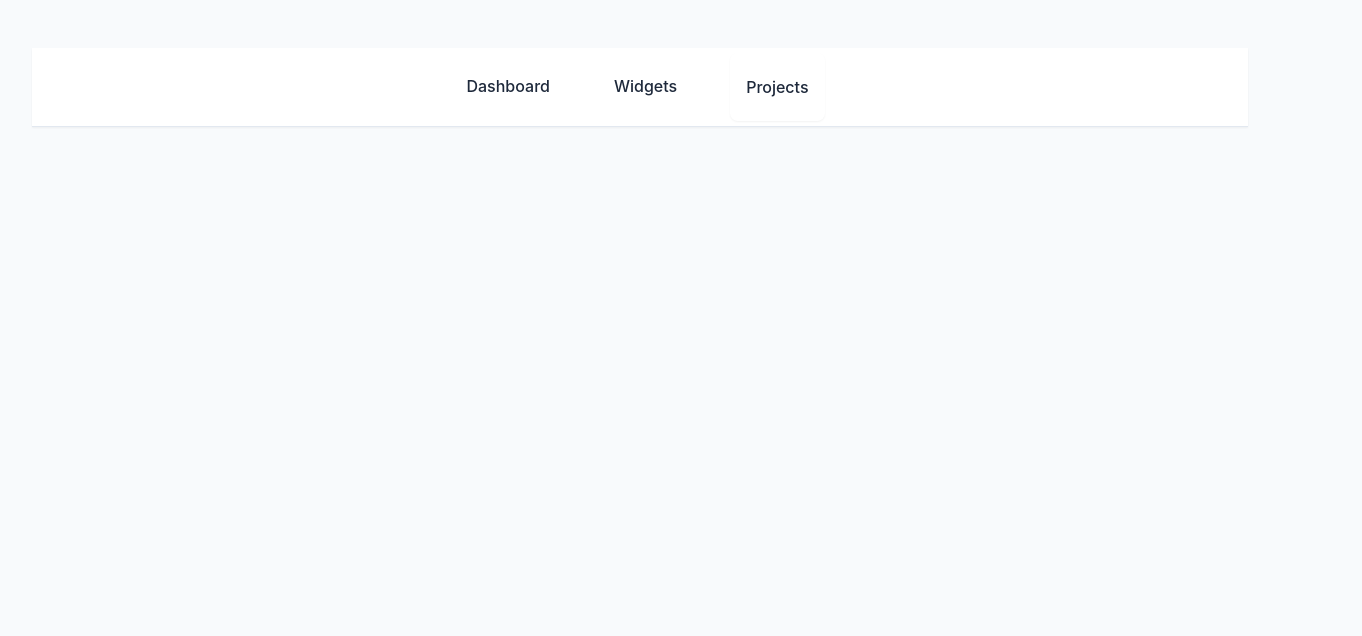
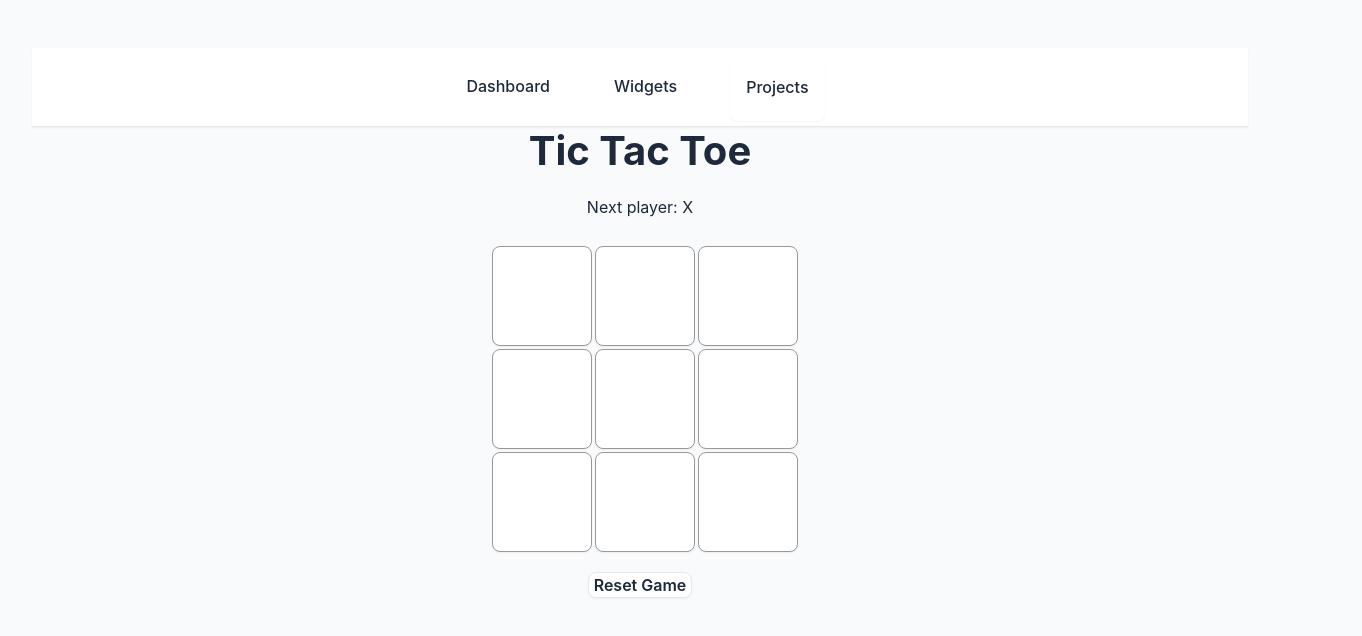
Before and after one commit to j-dio/fcc-react, a React (Vite) app: page /tic-tac-toe in a window 1280 px wide. Shown: the top 636 px of the page, 1362 px wide, since content can reach past the window. Built offline with nearby package versions, Linux system fonts and the light colour scheme.

Commit message:
Tic Tac Toe

```diff
--- a/src/App.jsx
+++ b/src/App.jsx
@@ -13,6 +13,7 @@ import { EventRSVPForm } from "./lessons/05-projects/EventRSVP";
 import { ShoppingList } from "./lessons/05-projects/ShoppingList";
 import ReactDevToolsSample from "./lessons/06-react-strats-&-debugging/ReactDevToolsSample";
 import { CurrencyConverter } from "./lessons/05-projects/CurrencyConverter";
+import { TicTacToe } from "./lessons/05-projects/TicTacToe";
 
 function App() {
   return (
@@ -30,6 +31,7 @@ function App() {
         <Route path="/shopping-list" element={<ShoppingList />} />
         <Route path="/react-dev-tools" element={<ReactDevToolsSample />} />
         <Route path="/currency-converter" element={<CurrencyConverter />} />
+        <Route path="/tic-tac-toe" element={<TicTacToe />} />
       </Routes>
     </>
   );
--- a/src/components/navbar.jsx
+++ b/src/components/navbar.jsx
@@ -43,6 +43,9 @@ export const Navbar = () => {
             <li>
               <Link to="/currency-converter">Currency Converter</Link>
             </li>
+            <li>
+              <Link to="/tic-tac-toe">Tic Tac Toe</Link>
+            </li>
           </ul>
         </li>
       </ul>
--- /dev/null
+++ b/src/lessons/05-projects/TicTacToe.jsx
@@ -0,0 +1,100 @@
+import React, { useState } from 'react';
+
+const WINNING_COMBINATIONS = [
+  [0, 1, 2],
+  [3, 4, 5],
+  [6, 7, 8],
+  [0, 3, 6],
+  [1, 4, 7],
+  [2, 5, 8],
+  [0, 4, 8],
+  [2, 4, 6],
+];
+
+export function TicTacToe() {
+  const [squares, setSquares] = useState(Array(9).fill(null));
+  const [xIsNext, setXIsNext] = useState(true);
+
+  const winner = calculateWinner(squares);
+  const isDraw = !winner && squares.every(sq => sq !== null);
+  const activePlayer = xIsNext ? 'X' : 'O';
+
+  let status = `Next player: ${activePlayer}`;
+  if (winner) status = `Winner: ${winner}`;
+  if (isDraw) status = 'Draw';
+
+  const handleClick = (index) => {
+    // ignore click if suqare is occupied or game is over
+    if (squares[index] || winner) return;
+
+    const nextSquares = [...squares];
+    nextSquares[index] = activePlayer;
+    setSquares(nextSquares);
+    setXIsNext(!xIsNext);
+  };
+
+  const handleReset = () => {
+    setSquares(Array(9).fill(null));
+    setXIsNext(true);
+  };
+
+  return (
+    <>
+      <style>{`
+        .game-container {
+          display: flex;
+          flex-direction: column;
+          align-items: center;
+        }
+
+        .squares-grid {
+          display: grid;
+          grid-template-columns: repeat(3, 100px);
+          grid-template-rows: repeat(3, 100px);
+          gap: 3px;
+          margin: 20px 0;
+        }
+
+        .square {
+          width: 100px;
+          height: 100px;
+          border: 1px solid #999;
+          font-size: 24px;
+          font-weight: bold;
+          cursor: pointer;
+          background: #fff;
+          color: black;
+        }
+      `}</style>
+
+      <div className='game-container'>
+        <h1>Tic Tac Toe</h1>
+
+        <div className='status' id='status'>{status}</div>
+
+        <div className='squares-grid'>
+          {squares.map((value, i) => (
+            <button
+              key={i}
+              className='square'
+              onClick={() => handleClick(i)}
+            >
+              {value}
+            </button>
+          ))}
+        </div>
+
+        <button id='reset' onClick={handleReset}>Reset Game</button>
+      </div>
+    </>
+  )
+}
+
+function calculateWinner(squares) {
+  for (const [a, b, c] of WINNING_COMBINATIONS) {
+    if (squares[a] && squares[a] === squares[b] && squares[a] === squares[c]) {
+      return squares[a];
+    }
+  }
+  return null;
+}
```
